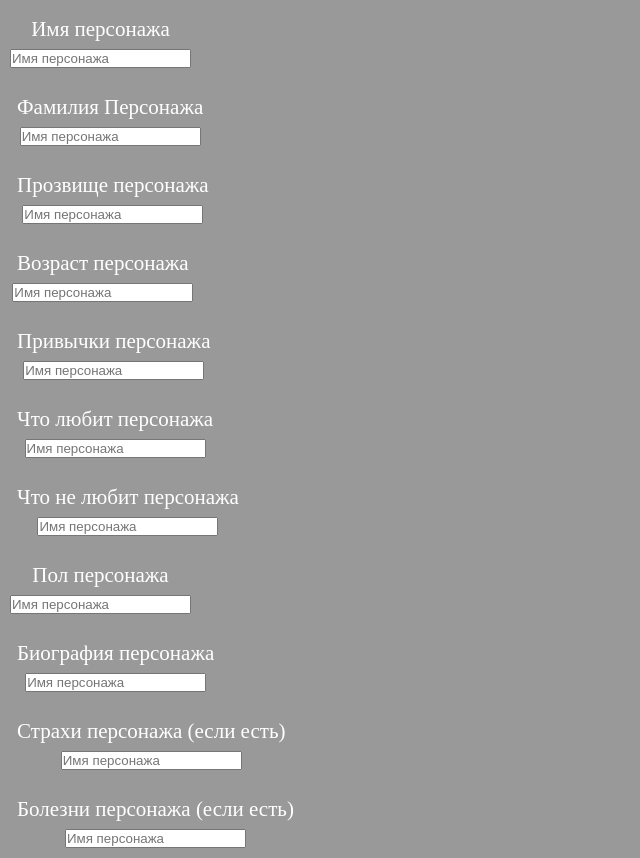
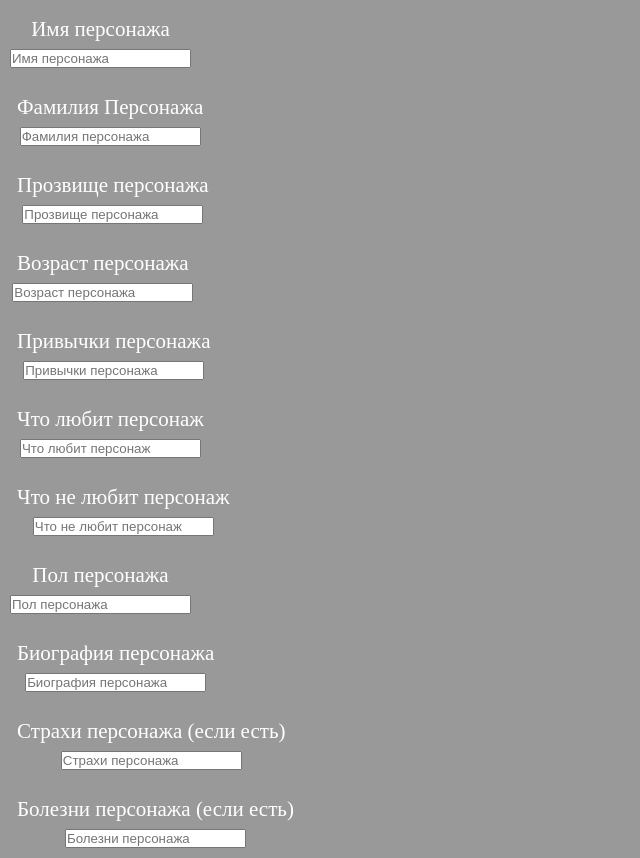
Before and after one commit to ichirukyn/ichiru, a PHP site: page /templates/modules/createcharacter.php in a window 1280 px wide. Shown: the whole page, without its empty margins (0-640 px from the left). Run offline with PHP 8.4, Linux system fonts and the light colour scheme.

Commit message:
индекс

```diff
--- a/templates/modules/createcharacter.php
+++ b/templates/modules/createcharacter.php
@@ -1,7 +1,7 @@
 <!DOCTYPE html>
 <html>
 <head>
-	<link rel="stylesheet" type="text/css" href="/css/styles.css">
+	<link rel="stylesheet" type="text/css" href="http://ichiru/css/styles.css">
 </head>
 <body>
 	<form action="/php/user/log_config.php" method="post" name="form_register" class="login-form">
@@ -12,43 +12,43 @@
 		</li>
 		<li>
 			<label>Фамилия Персонажа</label>
-			<input type="text" name="" placeholder="Имя персонажа" class="input" data-validate>
+			<input type="text" name="" placeholder="Фамилия персонажа" class="input" data-validate>
 		</li>
 		<li>
 			<label>Прозвище персонажа</label>
-			<input type="text" name="" placeholder="Имя персонажа" class="input" data-validate>
+			<input type="text" name="" placeholder="Прозвище персонажа" class="input" data-validate>
 		</li>
 		<li>
 			<label>Возраст персонажа</label>
-			<input type="text" name="" placeholder="Имя персонажа" class="input" data-validate>
+			<input type="text" name="" placeholder="Возраст персонажа" class="input" data-validate>
 		</li>
 		<li>
 			<label>Привычки персонажа</label>
-			<input type="text" name="" placeholder="Имя персонажа" class="input" data-validate>
+			<input type="text" name="" placeholder="Привычки персонажа" class="input" data-validate>
 		</li>
 		<li>
-			<label>Что любит персонажа</label>
-			<input type="text" name="" placeholder="Имя персонажа" class="input" data-validate>
+			<label>Что любит персонаж</label>
+			<input type="text" name="" placeholder="Что любит персонаж" class="input" data-validate>
 		</li>
 		<li>
-			<label>Что не любит персонажа</label>
-			<input type="text" name="" placeholder="Имя персонажа" class="input" data-validate>
+			<label>Что не любит персонаж</label>
+			<input type="text" name="" placeholder="Что не любит персонаж" class="input" data-validate>
 		</li>
 		<li>
 			<label>Пол персонажа</label>
-			<input type="text" name="" placeholder="Имя персонажа" class="input" data-validate>
+			<input type="text" name="" placeholder="Пол персонажа" class="input" data-validate>
 		</li>
 		<li>
 			<label>Биография персонажа</label>
-			<input type="text" name="" placeholder="Имя персонажа" class="input" data-validate>
+			<input type="text" name="" placeholder="Биография персонажа" class="input" data-validate>
 		</li>
 		<li>
 			<label>Страхи персонажа (если есть)</label>
-			<input type="text" name="" placeholder="Имя персонажа" class="input" data-validate>
+			<input type="text" name="" placeholder="Страхи персонажа" class="input" data-validate>
 		</li>
 		<li>
 			<label>Болезни персонажа (если есть)</label>
-			<input type="text" name="" placeholder="Имя персонажа" class="input" data-validate>
+			<input type="text" name="" placeholder="Болезни персонажа" class="input" data-validate>
 		</li>
 	</ul>
 	</form>
--- a/templates/modules/header.php
+++ b/templates/modules/header.php
@@ -1,5 +1,5 @@
 <head>
-    <link rel="stylesheet" type="text/css" href="/css/styles.css">
+    <link rel="stylesheet" type="text/css" href="http://ichiru/css/styles.css">
 </head>
 <header>
     <div class="header_logo">
@@ -8,7 +8,7 @@
         <ul class="header_link_log">
             <li>
                 <ul>
-                    <form action="/php/user/log_config.php" method="post" name="form_register" class="login-form">
+                    <form action="/engine/user/log_config.php" method="post" name="form_register" class="login-form">
                     <p>Вход</p>
                     <li>
                         <input type="text" name="login" placeholder="Логин" class="login-input" data-validate>
@@ -22,7 +22,7 @@
         <ul class="header_link_log">
             <li>
                 <ul class="header_box">
-                    <form action="/php/user/reg_config.php" method="post" name="form_register" class="login-form">
+                    <form action="/engine/user/reg_config.php" method="post" name="form_register" class="login-form">
                         <p>Регистрация</p>
                         <li>
                             <input type="text" name="login" placeholder="Логин" class="login-input" data-validate>
```
Also changed, not shown: engine/user/log_config.php (+5 -4 lines), index.php (+4 -4 lines).
